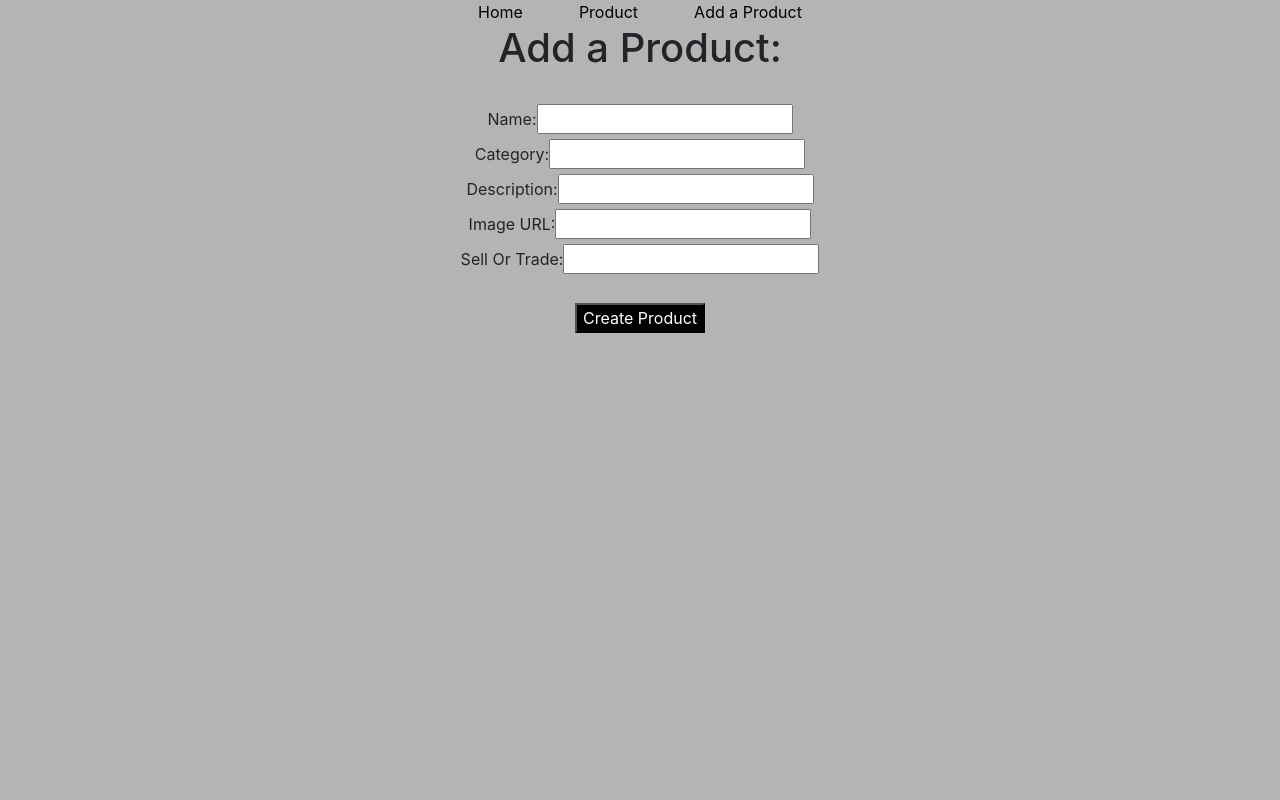
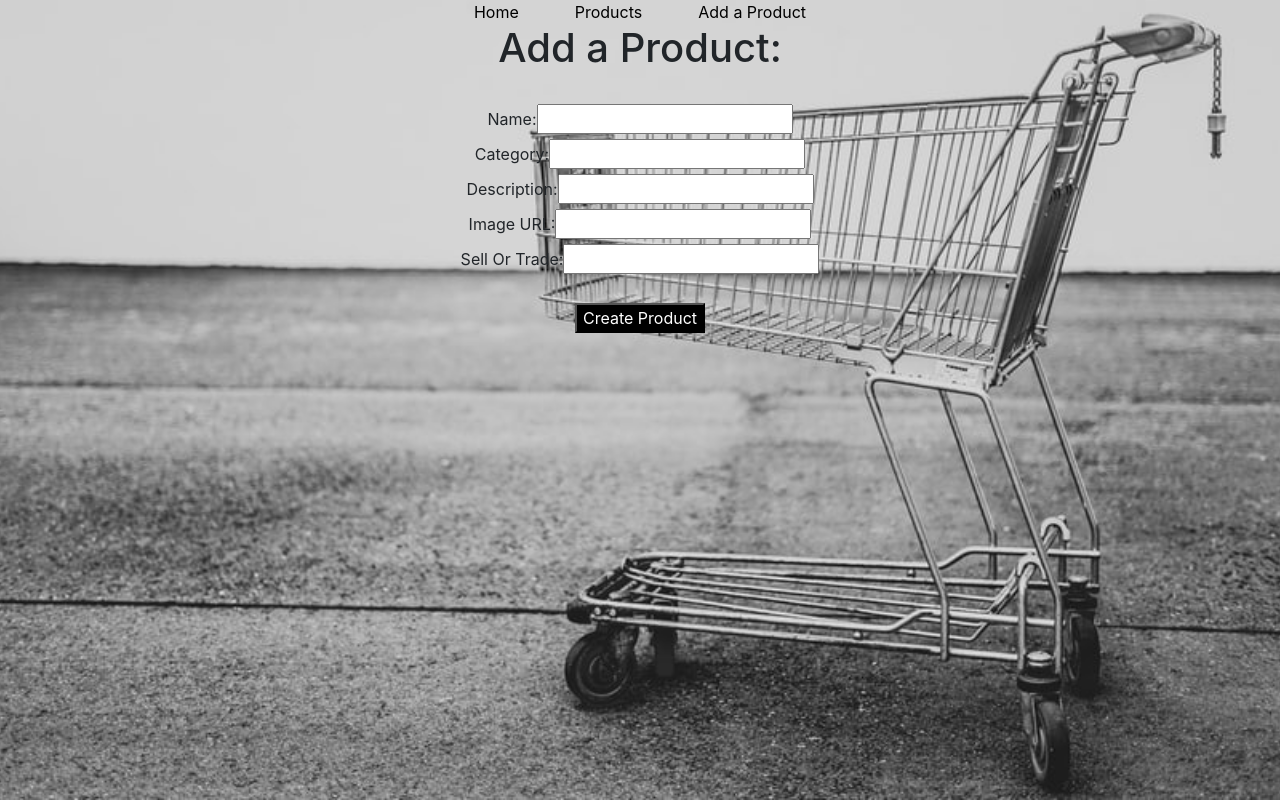
Before and after one commit to iamcid/merkado-client, a React (Create React App) app: page /products/new in a window 1280 px wide. Built offline with nearby package versions, Linux system fonts and the light colour scheme.

Commit message:
adds background image

```diff
--- a/src/App.css
+++ b/src/App.css
@@ -1,5 +1,11 @@
 .App {
   text-align: center;
+  background-image: url("./background.jpeg");
+  position: fixed;
+  min-width: 100%;
+  min-height: 100%;
+  background-size: cover;
+  background-position: center;
 }
 
 .App-logo {
--- a/src/components/NavBar.js
+++ b/src/components/NavBar.js
@@ -10,7 +10,7 @@ const NavBar = () => {
       </NavLink>
 
       <NavLink to="/products" style={ link } className="navbar-link">
-        Product
+        Products
       </NavLink>
 
       <NavLink to="/products/new" style={ link } className="navbar-link">
--- a/src/components/Router.js
+++ b/src/components/Router.js
@@ -15,7 +15,6 @@ class Router extends React.Component {
                 <Route exact path="/products" component={ProductsContainer} />
                 <Route exact path="/products/new" component={ProductsForm} />
                 <Route exact path="/products/:id" component={ProductsShow} />
-                />
             </Switch>
         );
     }
```
Also changed, not shown: src/background.jpeg (added).
